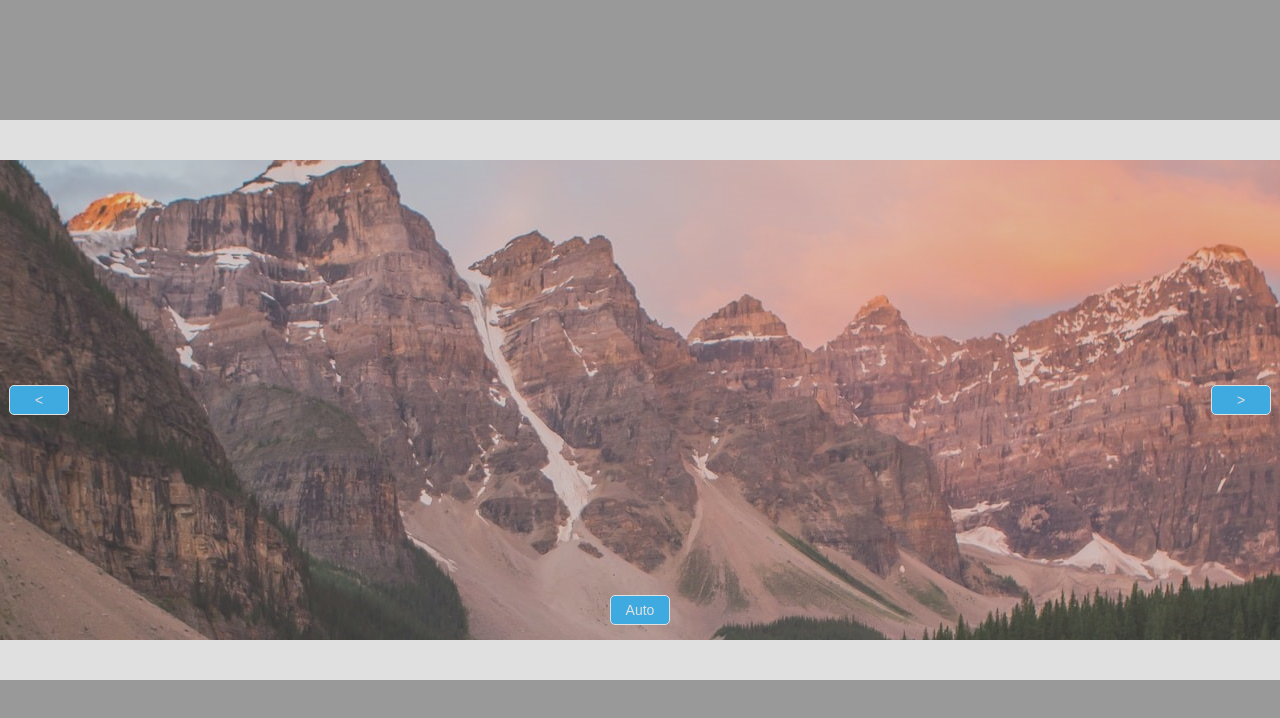
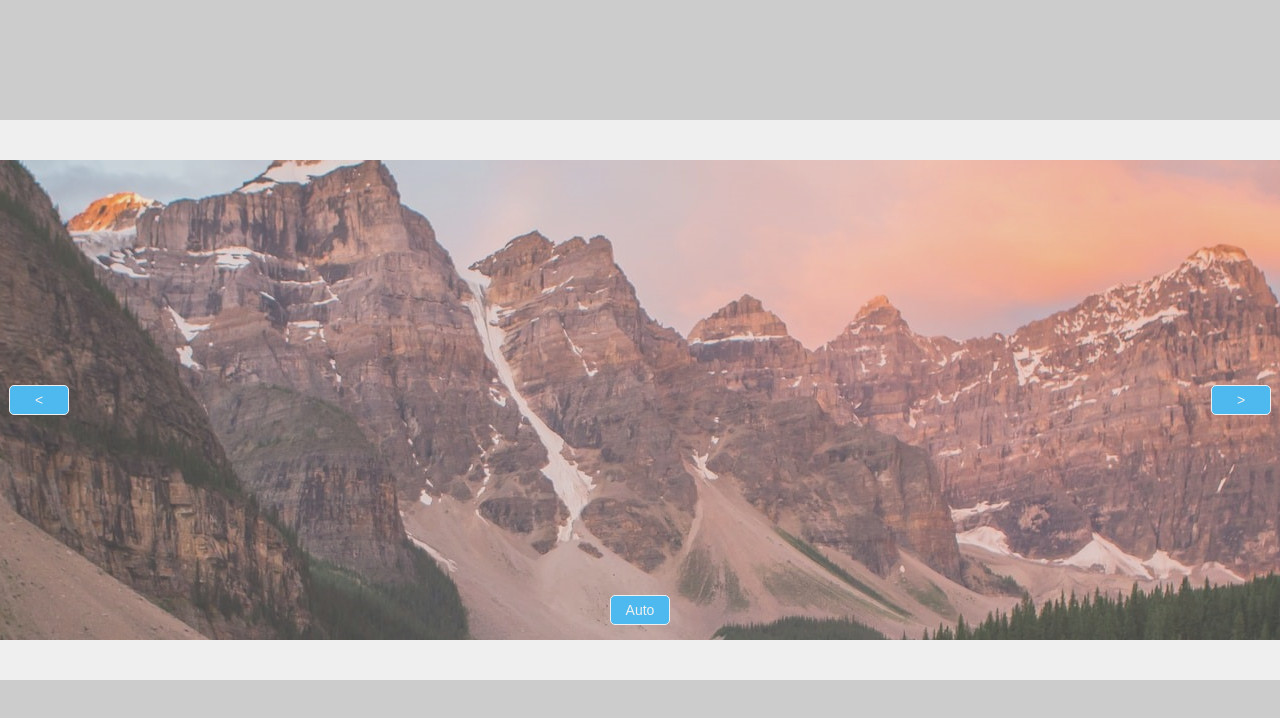
Before and after one commit to ArusikGrigorian/Slider, a plain HTML site: page index.html in a window 1280 px wide. Drawn offline with Linux system fonts and the light colour scheme.

Commit message:
Update style.css

```diff
--- a/style.css
+++ b/style.css
@@ -1,5 +1,5 @@
 body {
-	background-color: #999999;
+	background-color: #cccccc;
 	margin: 0;
 }
 
@@ -7,7 +7,7 @@ body {
 	display: flex;
 	justify-content: center;
 	align-items: center;
-	background-color: #999999;
+	background-color: #cccccc;
 	background-repeat: no-repeat;
 	height: 100vh;
 	width: 100%;
```
